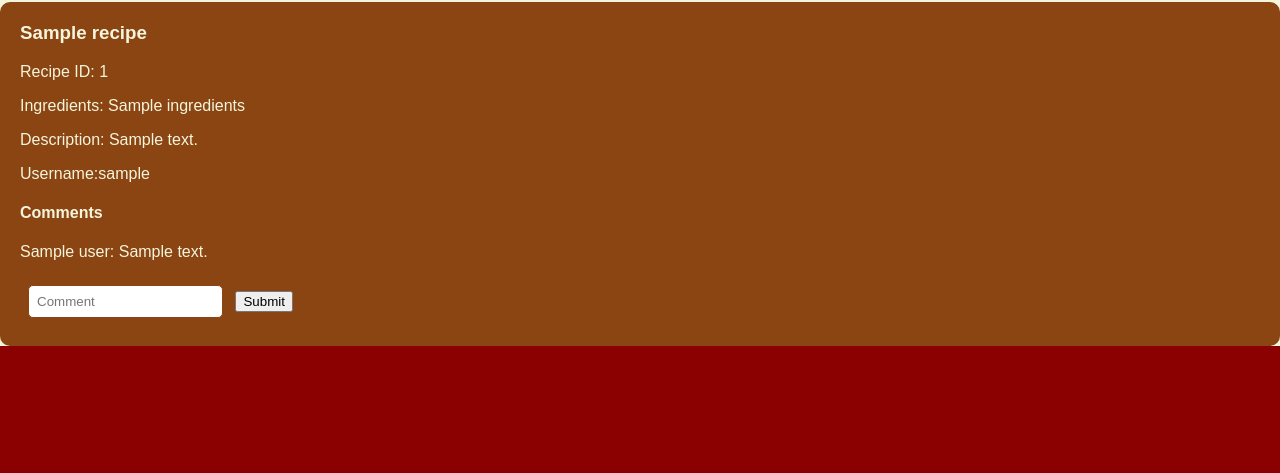
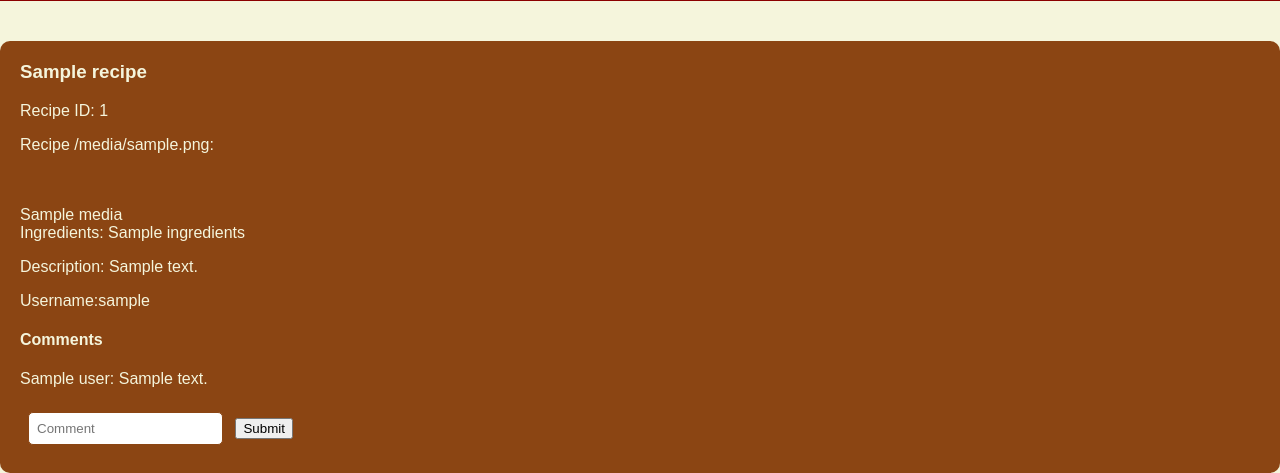
Before and after one commit to AkibMahdi/CSE312_TeamProject-, a Flask app: template templates/recipe.html in a window 1280 px wide. Shown: the part 490-963 px from the top of the page. Before the commit the page ends 836 px from the top, so only its background shows below. Run offline with Flask 2, Linux system fonts and the light colour scheme; the template is opened without the code that fills it: most values are stand-ins (such as "Sample title", 1, 10 or a date in 2020); parts of the project's set-up code (start-up, migrations or seed data) failed here and were passed over; some libraries are stand-ins or nearby versions.

Commit message:
media upload

```diff
--- a/app.py
+++ b/app.py
@@ -4,7 +4,9 @@ from flask_login import LoginManager, UserMixin, login_user, logout_user, curren
 from flask_bcrypt import Bcrypt
 from bson.objectid import ObjectId
 from markupsafe import escape
+import random
 import hashlib
+import os
 
 
 app = Flask(__name__)
@@ -12,6 +14,13 @@ app = Flask(__name__)
 app.config['MONGO_URI'] = 'mongodb+srv://farhanmukit0:LnBsfo2rFTk0OSFF@cluster0.otbjk4d.mongodb.net/recipeapp'
 #PASS
 app.config['SECRET_KEY'] = 'LnBsfo2rFTk0OSFF'
+app.config['UPLOAD_FOLDER'] = 'static/media'
+
+ALLOWED_EXTENSIONS = {'png', 'jpg', 'jpeg', 'gif', 'mp4', 'mp3', 'wav'}
+
+def allowed_file(filename):
+    return '.' in filename and \
+           filename.rsplit('.', 1)[1].lower() in ALLOWED_EXTENSIONS
 
 mongo = PyMongo(app)
 bcrypt = Bcrypt(app)
@@ -20,10 +29,7 @@ login_manager = LoginManager(app)
 #mongo.db.create_collection('users')
 
 
-auth-test
 
-
-main
 class User(UserMixin):
     def __init__(self, username, password_hash=None, auth_token_hash=None, _id=None):
         self.username = username
@@ -122,14 +128,16 @@ def logout():
 
     return resp
 
+
+
 @app.route('/recipe', methods=['GET', 'POST'])
 @login_required
 def recipepage():
     recipes_collection = mongo.db.recipes
     comments_collection = mongo.db.comments
 
+    if request.method == 'POST':
 
-    if request.method == 'POST':
         if 'addcomment' in request.form:
             comments_collection.insert_one({
                 'content': request.form.get('comment'),
@@ -138,13 +146,72 @@ def recipepage():
             })
             return redirect(url_for('recipepage'))
         elif 'addrecipe' in request.form:
-            recipes_collection.insert_one({
-                'recipename': request.form.get('recipename'),
-                'ingredients': request.form.get('recipeingredients'),
-                'description': request.form.get('recipedescription'),
-                'username': current_user.username
+            if 'mediafile' in request.files:
+                mediafile = request.files['mediafile']
+                # If the user does not select a file, the browser submits an
+                # empty file without a filename.
+                if mediafile.filename == '':
+                    flash('No selected file', 'warning')
+                    return redirect(request.url)
+                if mediafile and allowed_file(mediafile.filename):
+                    filename = mediafile.filename
+                    mime_type = mediafile.mimetype
+                    if mime_type.startswith('image/'):
+                        filetype = 'image'
+                    elif mime_type.startswith('video/'):
+                        filetype = 'video'
+                    elif mime_type.startswith('audio/'):
+                        filetype = 'audio'
+                    else:
+                        flash('Invalid file type', 'danger')
+                        return redirect(request.url)
+
+                    # Generate a unique filename
+                    filename = f"{filetype}_{random.randint(0, 999999)}.{filename.rsplit('.', 1)[1].lower()}"
+
+                    # Save file
+                    os.makedirs(app.config['UPLOAD_FOLDER'], exist_ok=True)
+                    mediafile.save(os.path.join(app.config['UPLOAD_FOLDER'], filename))
+
+                    # Add media HTML to the recipe
+                    media_html = ''
+                    if filetype == 'image':
+                        media_html = f'<img src="/{app.config["UPLOAD_FOLDER"]}/{filename}" alt="Uploaded image">'
+                    elif filetype == 'video':
+                        media_html = f'<video width="320" height="240" controls><source src="/{app.config["UPLOAD_FOLDER"]}/{filename}" type="{mime_type}"></video>'
+                    elif filetype == 'audio':
+                        media_html = f'<audio controls><source src="/{app.config["UPLOAD_FOLDER"]}/{filename}" type="{mime_type}"></audio>'
+
+
+                    # Save recipe with media content
+                    new_recipe = {
+                        'recipename': request.form.get('recipename'),
+                        'ingredients': request.form.get('recipeingredients'),
+                        'description': request.form.get('recipedescription'),
+                        'username': current_user.username,
+                        'media' : media_html,
+                        'filetype' : filetype
+                    }
+                recipes_collection.insert_one(new_recipe)
+                flash('Recipe with media uploaded successfully!', 'success')
+                return redirect(url_for('recipepage'))
+
+
+
+        if 'addcomment' in request.form:
+            comments_collection.insert_one({
+                'content': request.form.get('comment'),
+                'user': current_user.username,
+                'recipeid': ObjectId(request.form.get('recipe_id'))
             })
             return redirect(url_for('recipepage'))
+            # recipes_collection.insert_one({
+            #     'recipename': request.form.get('recipename'),
+            #     'ingredients': request.form.get('recipeingredients'),
+            #     'description': request.form.get('recipedescription'),
+            #     'username': current_user.username
+            # })
+            #return redirect(url_for('recipepage'))
 
     all_recipes = list(recipes_collection.find())
     for recipe in all_recipes:
--- a/templates/recipe.html
+++ b/templates/recipe.html
@@ -19,12 +19,12 @@
 
     <header class='recipepost'>
         <h2>FlavorFeed</h2>
-        <form method ="POST" action="/recipe">
+        <form method ="POST" action="/recipe" enctype="multipart/form-data">
         <input type="text" name="recipename" placeholder="Enter Recipe Name" required><br><br>
         <input type="text" name="recipeingredients" placeholder="Enter Ingredients Seperated by Commas, Specify Portion by :" required><br><br>
         <input type="text" name="recipedescription" placeholder="Enter Recipe Name" required><br><br>
-
-        <input type="submit" value="Add Recipe" name="addrecipe" > <br><br>
+        <input type="file" name="mediafile" placeholder="Upload a File to Appendix your Recipe" accept="image/*,video/*,audio/*"><br><br>
+        <input type="submit" value="Add Recipe" name="addrecipe"> <br><br>
          Current User:  {{current_user.username}}
         </form>
     </header>
@@ -39,7 +39,8 @@
             <h3>{{ recipe.recipename }}</h3>
             <input type="hidden" name="recipe_id" value="{{recipe._id}}">
 
-            <p>Recipe ID: {{recipe._id}}</p>
+            <p name="rec_id">Recipe ID: {{recipe._id}}</p>
+            <p>Recipe {{ recipe.filetype }}: </p><br><br>{{ recipe.media|safe }}
 
             <p>Ingredients: {{ recipe.ingredients }}</p>
             <p>Description: {{ recipe.description }}</p>
@@ -55,7 +56,7 @@
             {% endif %}
 
             <form method="POST" action="/recipe">
-                <input type="hidden" name="recipe_id" value="{{ recipe._id }}">
+                <input type="hidden" name="recipe_id" value="{{ recipes._id }}">
                 <input type="text" placeholder="Comment" name="comment">
                 <input type="submit" name='addcomment'>
             </form>
```
Also changed, not shown: 2 other files.
